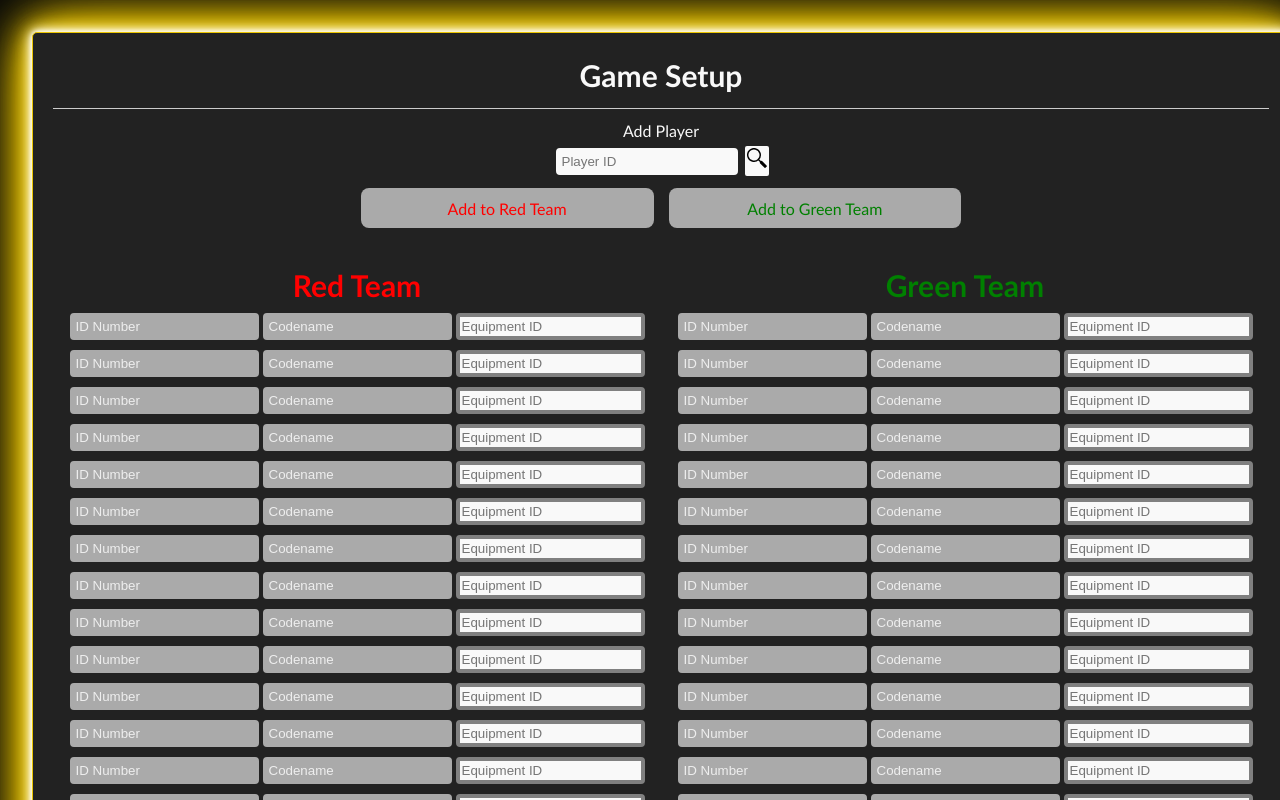
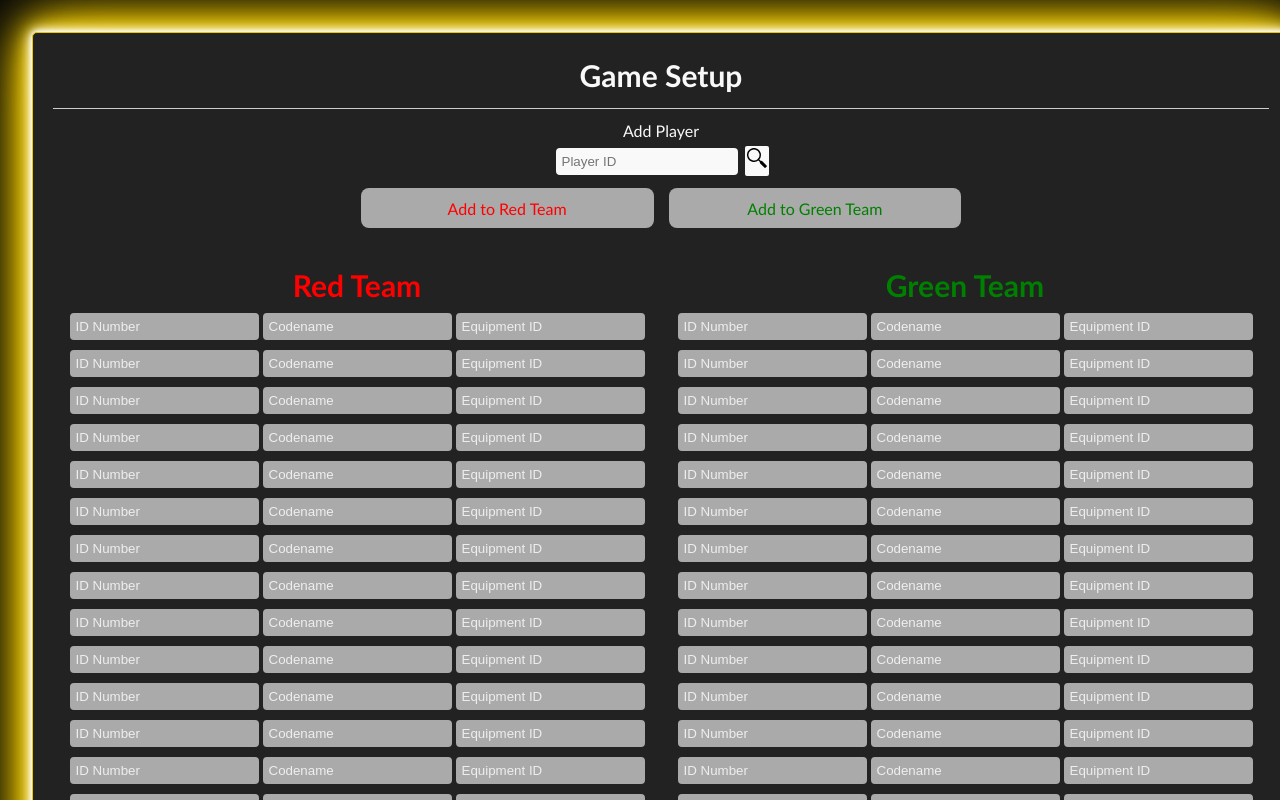
Before and after one commit to QuantumRangers-SE-Team-10/lasertech-frontend, a React (Vite) app: page /onboarding in a window 1280 px wide. Shown: the top 800 px of the page. Built offline with nearby package versions, Linux system fonts and the light colour scheme; no server answers.

Commit message:
More tweaks
More tweaks, all formatting looks correct.  Behavior is not quite right but close.

```diff
--- a/pages/onboarding.jsx
+++ b/pages/onboarding.jsx
@@ -89,8 +89,10 @@ const Onboarding = () => {
      if( !isNaN(equipmentIdValue) ) {
       if(equipmentIdValue % 2 !== 0) {
         setAddRedButtonDisabled(false)
+        validateEquipmentId(value, "Red", redTeamIndex);
       } else if (equipmentIdValue % 2 === 0) {
         setAddGreenButtonDisabled(false)
+        validateEquipmentId(value, "Green", greenTeamIndex);
       }
     }
   }
@@ -109,6 +111,7 @@ const Onboarding = () => {
         isValid,
 
       };
+      //handleSubmitPlayer("Red");
       //setAddRedButtonDisabled(false)
       setRedTeamPlayers(updatedPlayers);
     } else if (team === "Green") {
@@ -118,14 +121,17 @@ const Onboarding = () => {
         equipmentId: value,
         isValid,
       };
+     // handleSubmitPlayer("Green");
       //setAddGreenButtonDisabled(false)
-      setGreenTeamPlayers(updatedPlayers);
+     setGreenTeamPlayers(updatedPlayers);
     }
   };
 
   const handleAddToRedTeam = () => {
+
     setShowCodeName(false);
     handleSubmitPlayer("Red");
+
   };
 
   const handleAddToGreenTeam = () => {
@@ -194,6 +200,7 @@ const Onboarding = () => {
     // Clear input fields after submission
     setPlayerID("");
     setCodename("");
+    setEquipmentId("");
   };
 
   // const updateCodeName = async (playerID) => {
@@ -278,11 +285,12 @@ const Onboarding = () => {
                 value={equipmentId}
                 onChange={(e) => {
                   setEquipmentId(e.target.value);
-                  validateTeam(e.target.value);
+                  setAddGreenButtonDisabled(true);
+                  setAddRedButtonDisabled(true);
+                  //validateTeam(e.target.value);
+                  //validateEquipmentId(e.target.value, "Red", redTeamIndex);
                 }}
                 onBlur = {(e) => {
-                  setAddGreenButtonDisabled(true);
-                  setAddRedButtonDisabled(true);
                   validateTeam(e.target.value);
                 }}
                 placeholder="Enter Equipment ID"
@@ -298,7 +306,11 @@ const Onboarding = () => {
             <span style={{gridColumn: "span 3"}}></span>
             <button
               className={onboardingStyles.addTeamButton}
-              onClick={handleAddToRedTeam}
+              onClick={(e) => {
+                validateEquipmentId(equipmentId, "Red", redTeamIndex);
+                handleSubmitPlayer("Red");
+                //handleAddToRedTeam();
+                }}
               disabled={isAddRedButtonDisabled}
               style={{
                 color: "red",
@@ -309,7 +321,10 @@ const Onboarding = () => {
             </button>
             <button
               className={onboardingStyles.addTeamButton}
-              onClick={handleAddToGreenTeam}
+              onClick={(e) => { validateEquipmentId(equipmentId, "Green", greenTeamIndex);
+              handleSubmitPlayer("Green");
+                //handleAddToGreenTeam
+              }}
               disabled={isAddGreenButtonDisabled}
               style={{
                 color: "green",
@@ -348,10 +363,11 @@ const Onboarding = () => {
                   id="equipmentId"
                   type="text"
                   value={player.equipmentId}
-                  onBlur={(e) => handleEquipmentIdChange(player.equipmentId, "Red", index)}
+                  readOnly
+                  //onBlur={(e) => handleEquipmentIdChange(player.equipmentId, "Red", index)}
                   placeholder="Equipment ID"
                   disabled
-                  style={{ borderColor: getBorderColor(player) }}
+                  //style={{ borderColor: getBorderColor(player) }}
                 />
               </div>
             ))}
@@ -382,10 +398,13 @@ const Onboarding = () => {
                   id="equipmentId"
                   type="text"
                   value={player.equipmentId}
-                  onChange={(e) => handleEquipmentIdChange(e, "Green", index)}
-                  onBlur={(e) => handleBlur(e, "Green", index)}
-                  placeholder="Equipment ID"
-                  style={{ borderColor: getBorderColor(player) }}
+                  readOnly
+                  placeholder = "Equipment ID"
+
+                  // onChange={(e) => handleEquipmentIdChange(e, "Green", index)}
+                  // onBlur={(e) => handleBlur(e, "Green", index)}
+                  // placeholder="Equipment ID"
+                  // style={{ borderColor: getBorderColor(player) }}
                 />
               </div>
             ))}
--- a/src/css/onboarding.module.css
+++ b/src/css/onboarding.module.css
@@ -42,13 +42,15 @@
 }
 
 .column input[id="codename"],
-.column input[id="playerID"] {
+.column input[id="playerID"],
+.column input[id="equipmentId"] {
   background-color: #aaa;
   border-color: #aaa;
 }
 
 .column input[id="codename"]::placeholder,
-.column input[id="playerID"]::placeholder {
+.column input[id="playerID"]::placeholder,
+.column input[id="equipmentId"]::placeholder {
   color: #eee;
 }
 
```
